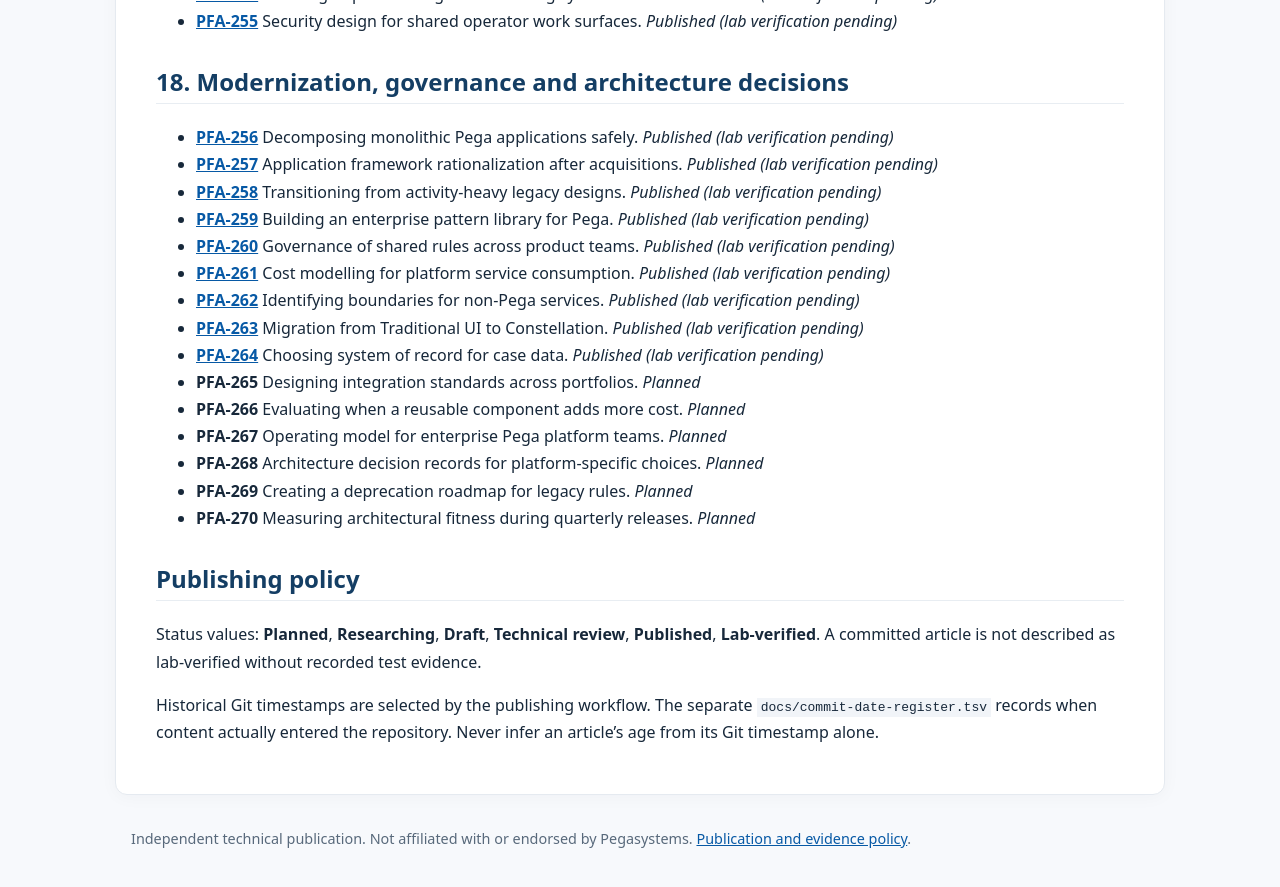
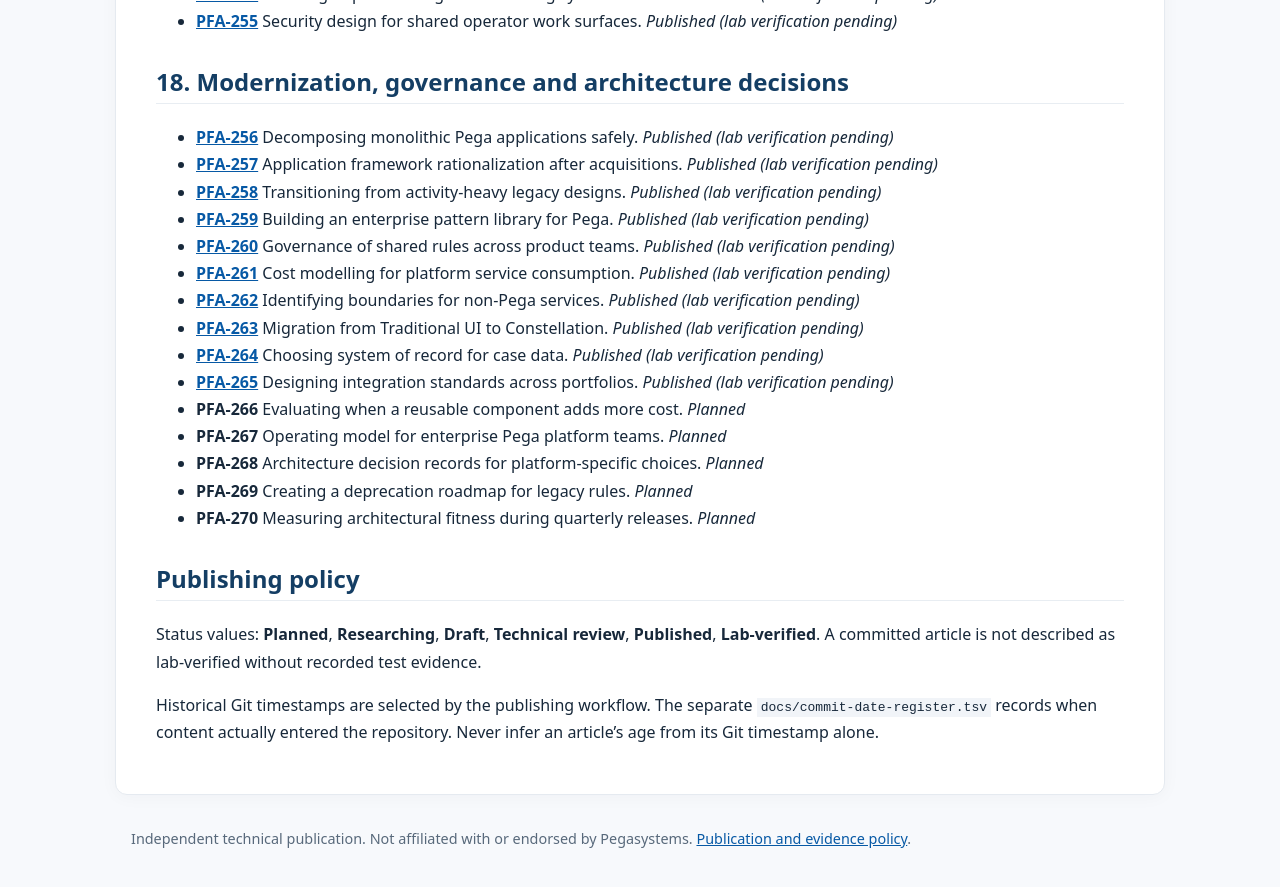
Before and after one commit to chandransandeep/pega-feature-atlas, a Jekyll site: the page built from docs/feature-inventory.md, in a window 1280 px wide and 900 px high, scrolled down 9442 px. Shown: the top 887 px of the window. Built offline with Jekyll 4.4.1, drawn with Linux system fonts in a browser that asks for light colours.

Commit message:
Publish PFA-265: pfa-265-designing-integration-standards-across-portfolios

```diff
--- a/docs/commit-date-register.tsv
+++ b/docs/commit-date-register.tsv
@@ -264,3 +264,4 @@ docs/articles/case-concurrency/pfa-254-avoiding-duplicate-assignments-during-syn
 docs/articles/access-control/pfa-255-security-design-for-shared-operator-work-surfaces.md	2021-06-09	2026-10-31T06:08:40+00:00	random_past_date
 docs/articles/workflow-integration/pfa-251-cross-system-work-completion-acknowledgement.md	2024-09-15	2026-10-31T06:09:01+00:00	random_past_date
 docs/articles/data-architecture/pfa-264-choosing-the-system-of-record-for-case-data.md	2021-03-16	2026-10-31T07:05:51+00:00	random_past_date
+docs/articles/integration-architecture/pfa-265-designing-integration-standards-across-portfolios.md	2022-02-08	2026-10-31T07:05:51+00:00	random_past_date
--- a/docs/feature-inventory.md
+++ b/docs/feature-inventory.md
@@ -383,7 +383,7 @@ This is the editorial plan for Pega Feature Atlas. It is not a list of completed
 - **[PFA-262](articles/modernization/pfa-262-identifying-boundaries-non-pega-services.md)** Identifying boundaries for non-Pega services. _Published (lab verification pending)_
 - **[PFA-263](articles/modernization/pfa-263-traditional-ui-to-constellation-transition.md)** Migration from Traditional UI to Constellation. _Published (lab verification pending)_
 - **[PFA-264](articles/data-architecture/pfa-264-choosing-the-system-of-record-for-case-data.md)** Choosing system of record for case data. _Published (lab verification pending)_
-- **PFA-265** Designing integration standards across portfolios. _Planned_
+- **[PFA-265](articles/integration-architecture/pfa-265-designing-integration-standards-across-portfolios.md)** Designing integration standards across portfolios. _Published (lab verification pending)_
 - **PFA-266** Evaluating when a reusable component adds more cost. _Planned_
 - **PFA-267** Operating model for enterprise Pega platform teams. _Planned_
 - **PFA-268** Architecture decision records for platform-specific choices. _Planned_
```
Also changed, not shown: README.md, docs/articles/integration-architecture/pfa-265-designing-integration-standards-across-portfolios.md (renamed from drafts/pfa-265-designing-integration-standards-across-portfolios.md).
